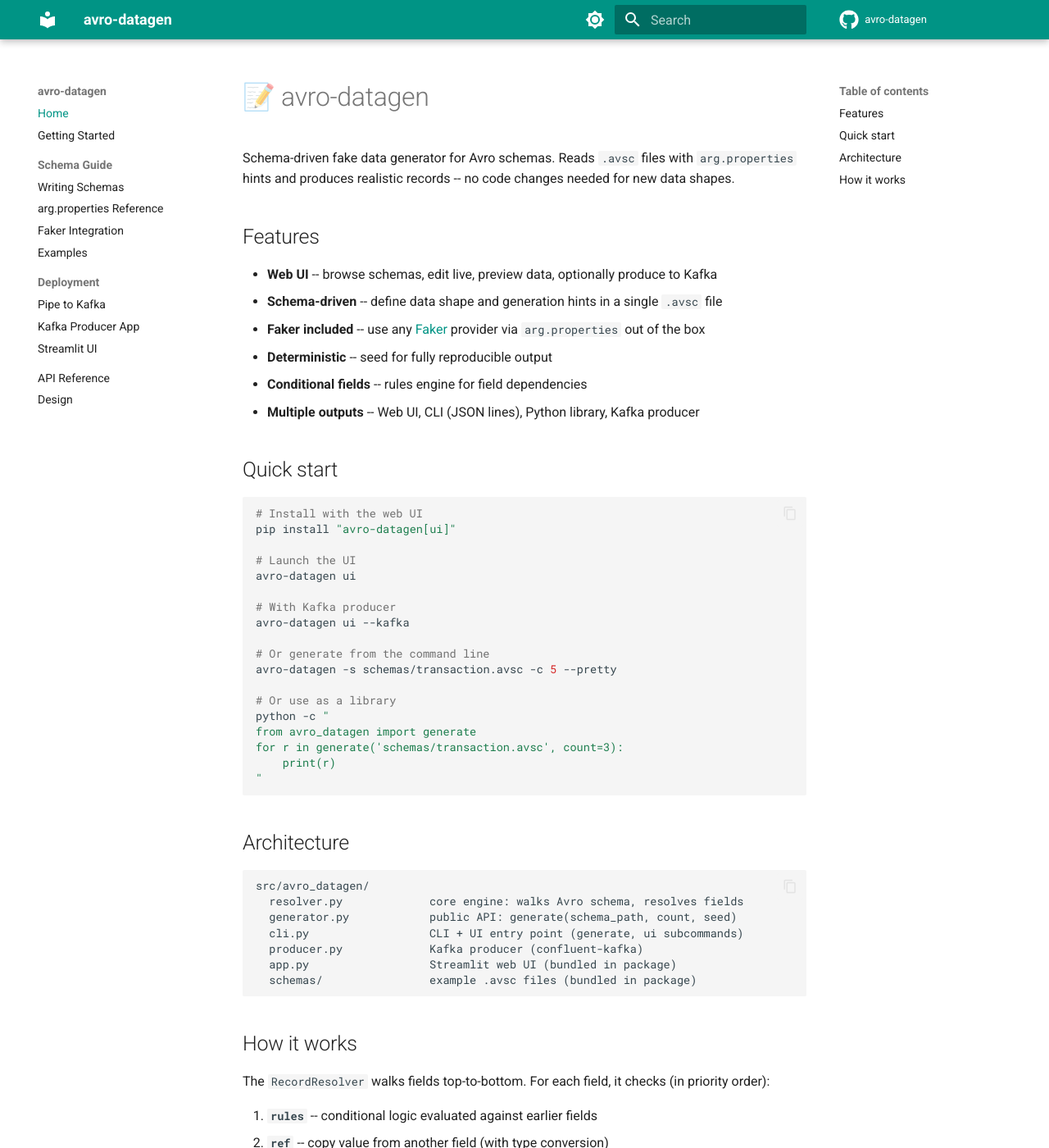
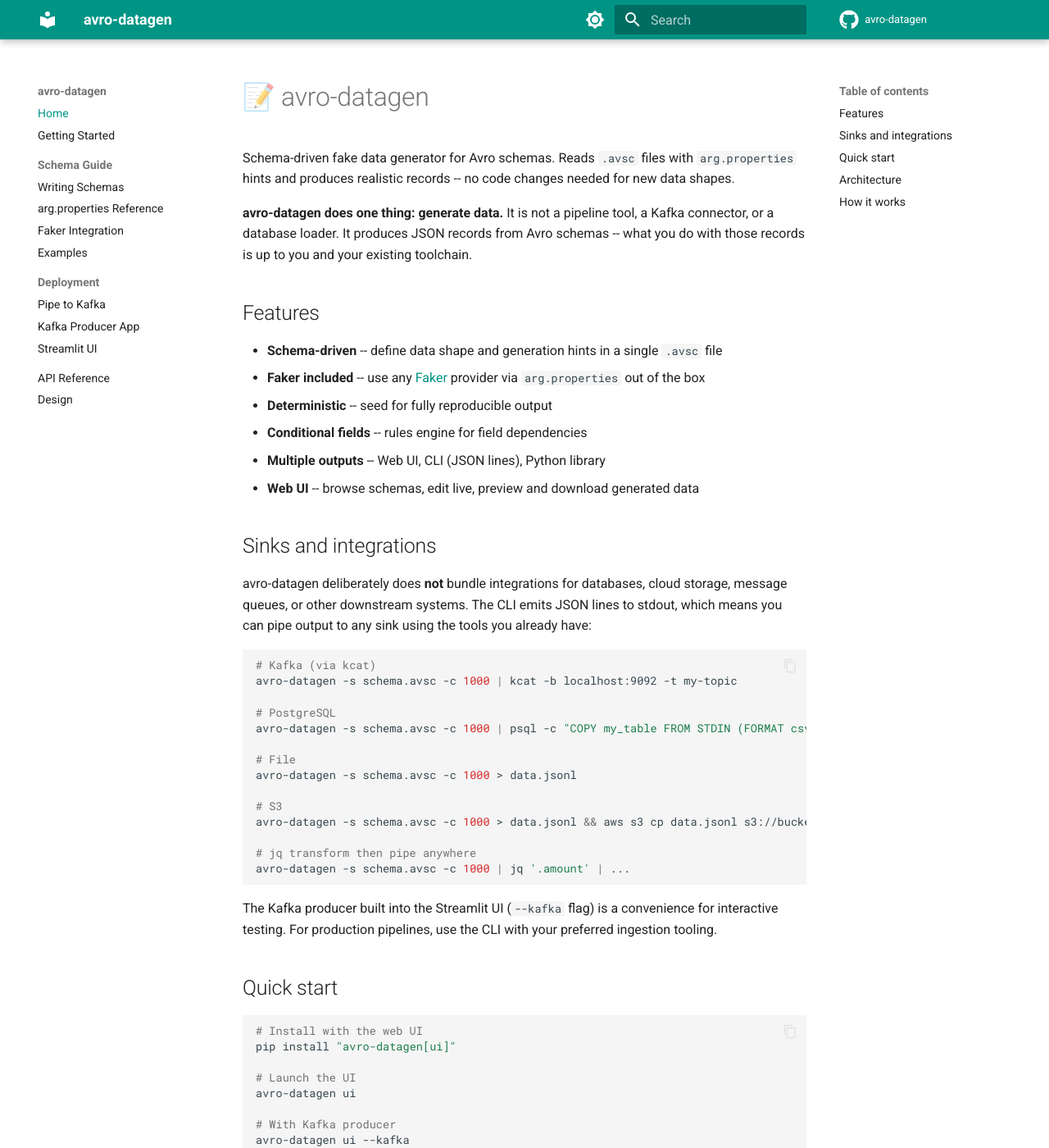
Before and after one commit to ConsciousExplorer/avro-datagen, an MkDocs documentation site: the page built from docs-site/index.md, in a window 1280 px wide and 1400 px high. Shown: the whole window at 82% size. Built offline with MkDocs 1.6.1 and Material for MkDocs 9.7.7, drawn with Linux system fonts in a browser that asks for light colours; comment, search, counter and statistics services are not loaded.

Commit message:
chore: Enhance CI/CD workflows, improve documentation, and add Faker schema for testing

````diff
--- a/docs-site/index.md
+++ b/docs-site/index.md
@@ -4,14 +4,47 @@
 with `arg.properties` hints and produces realistic records -- no code changes
 needed for new data shapes.
 
+**avro-datagen does one thing: generate data.** It is not a pipeline tool, a
+Kafka connector, or a database loader. It produces JSON records from Avro
+schemas -- what you do with those records is up to you and your existing
+toolchain.
+
 ## Features
 
-- **Web UI** -- browse schemas, edit live, preview data, optionally produce to Kafka
 - **Schema-driven** -- define data shape and generation hints in a single `.avsc` file
 - **Faker included** -- use any [Faker](https://faker.readthedocs.io/) provider via `arg.properties` out of the box
 - **Deterministic** -- seed for fully reproducible output
 - **Conditional fields** -- rules engine for field dependencies
-- **Multiple outputs** -- Web UI, CLI (JSON lines), Python library, Kafka producer
+- **Multiple outputs** -- Web UI, CLI (JSON lines), Python library
+- **Web UI** -- browse schemas, edit live, preview and download generated data
+
+## Sinks and integrations
+
+avro-datagen deliberately does **not** bundle integrations for databases, cloud
+storage, message queues, or other downstream systems. The CLI emits JSON lines
+to stdout, which means you can pipe output to any sink using the tools you
+already have:
+
+```bash
+# Kafka (via kcat)
+avro-datagen -s schema.avsc -c 1000 | kcat -b localhost:9092 -t my-topic
+
+# PostgreSQL
+avro-datagen -s schema.avsc -c 1000 | psql -c "COPY my_table FROM STDIN (FORMAT csv)"
+
+# File
+avro-datagen -s schema.avsc -c 1000 > data.jsonl
+
+# S3
+avro-datagen -s schema.avsc -c 1000 > data.jsonl && aws s3 cp data.jsonl s3://bucket/
+
+# jq transform then pipe anywhere
+avro-datagen -s schema.avsc -c 1000 | jq '.amount' | ...
+```
+
+The Kafka producer built into the Streamlit UI (`--kafka` flag) is a convenience
+for interactive testing. For production pipelines, use the CLI with your
+preferred ingestion tooling.
 
 ## Quick start
 
````
Also changed, not shown: README.md (+18 -1 lines), docs-site/deployment/kafka-producer-app.md (+24 -8 lines), docs-site/getting-started.md (+4 -3 lines), .github/workflows/README.md (added), 8 other files.
